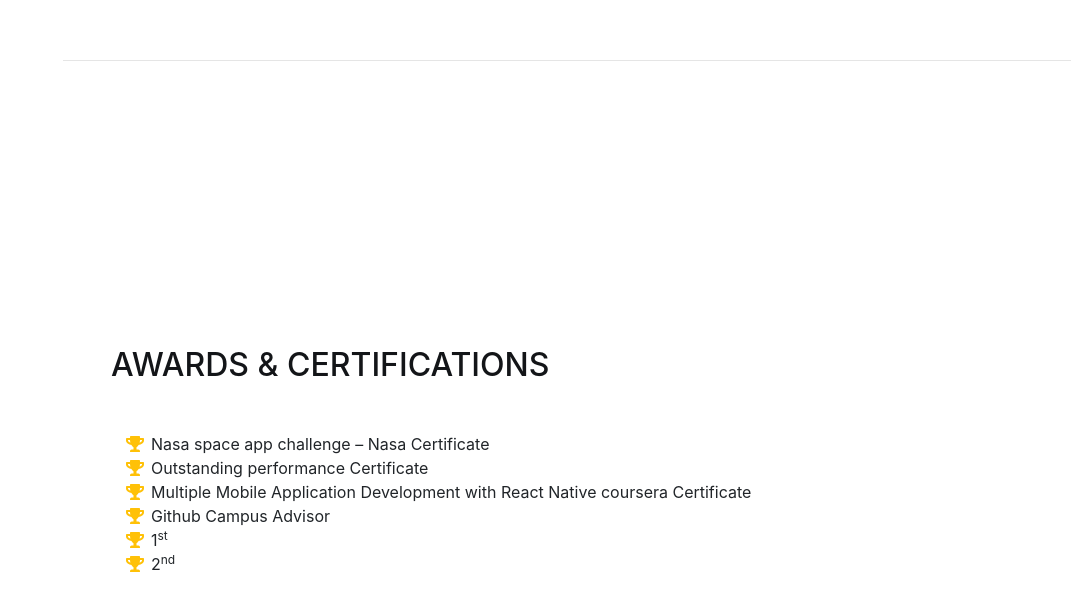
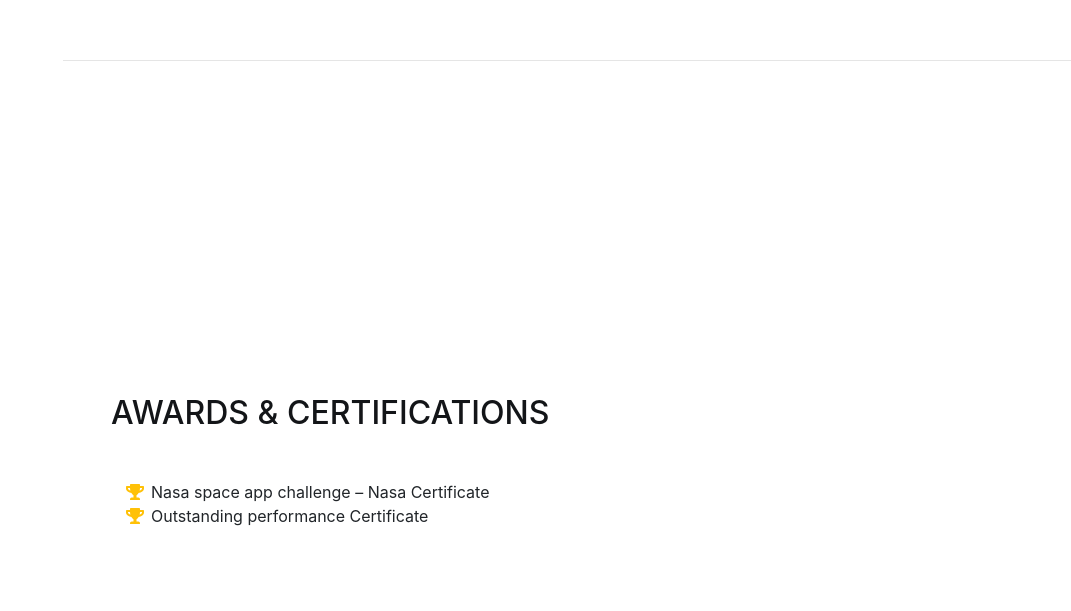
Before and after one commit to Amira-uni/Amira-Iftikhar, a website with bundled scripts: page index.html in a window 1280 px wide. Shown: the part 4191-4802 px from the top of the page, without its empty margins (209-1280 px from the left). Built offline with nearby package versions, Linux system fonts and the light colour scheme; a web font is replaced by a local one.

Commit message:
Update index.html

```diff
--- a/index.html
+++ b/index.html
@@ -328,20 +328,7 @@
           <li>
             <i class="fa-li fa fa-trophy text-warning"></i>
            Outstanding performance Certificate</li>
-          <li>
-            <i class="fa-li fa fa-trophy text-warning"></i>
-            Multiple Mobile Application Development with React Native coursera Certificate</li>
-          <li>
-          <li>
-            <i class="fa-li fa fa-trophy text-warning"></i>
-            Github Campus Advisor</li>
-          <li>
-           <i class="fa-li fa fa-trophy text-warning"></i>
-            1<sup>st</sup>
-            </li>
-          <li>
-            <i class="fa-li fa fa-trophy text-warning"></i>
-            2<sup>nd</sup>
+
 
         </ul>
       </div>
```
